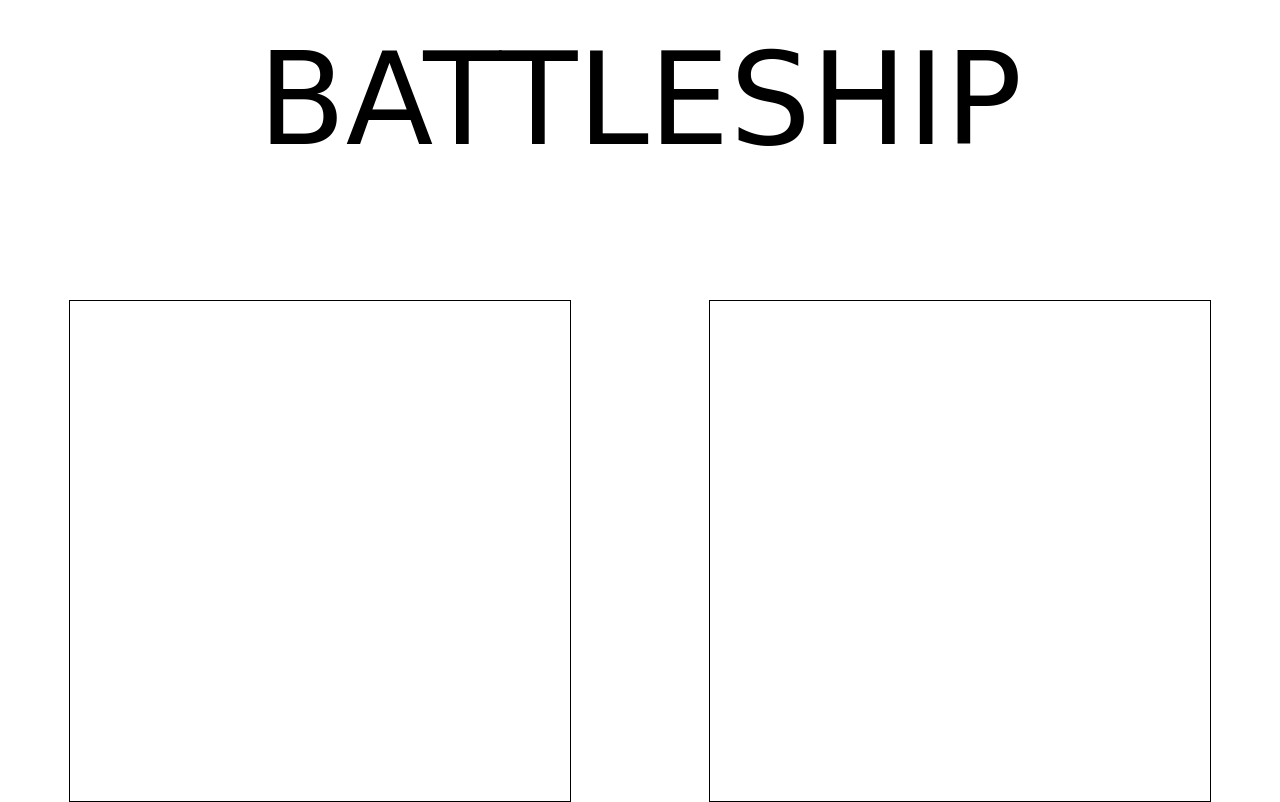
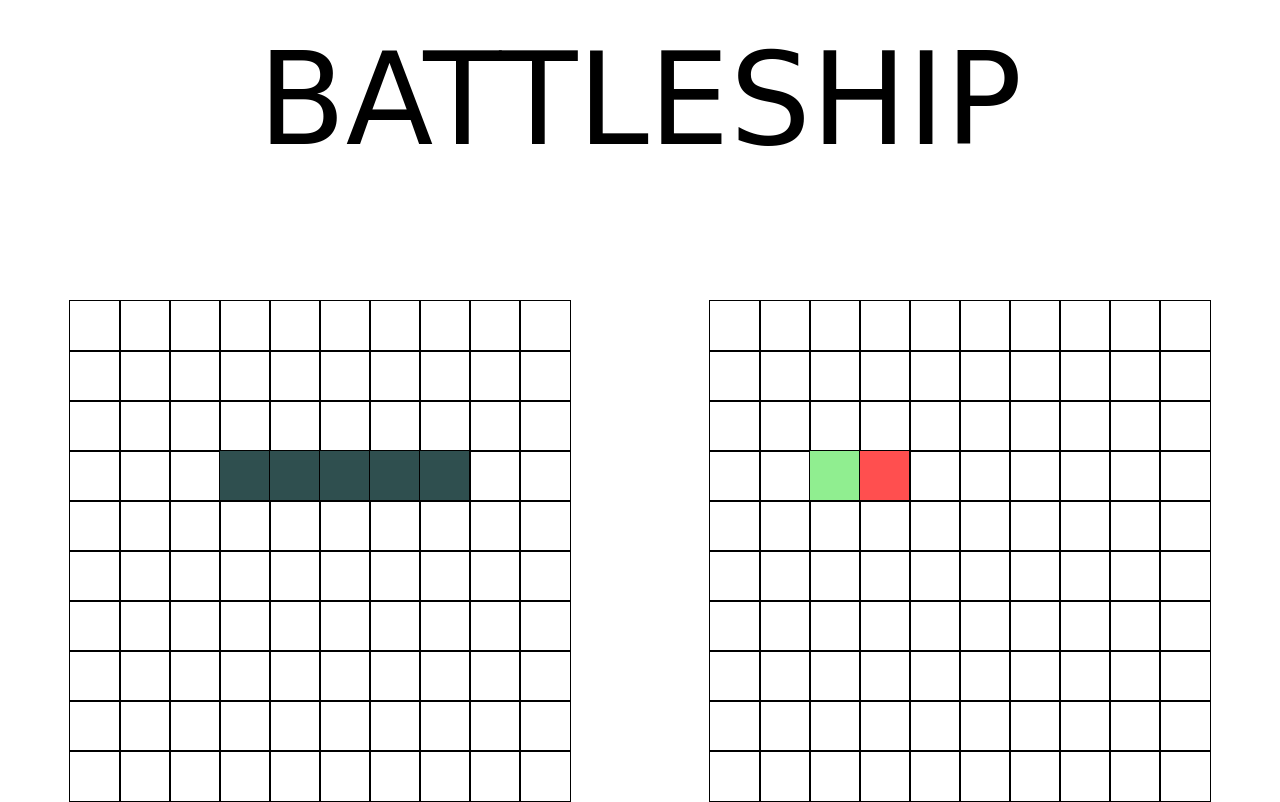
Before and after one commit to gcerv93/Battleship, a website built with webpack: page src/index.html in a window 1280 px wide. Built offline with nearby package versions, Linux system fonts and the light colour scheme.

Commit message:
Add computerBoard display logic

```diff
--- /dev/null
+++ b/src/appLogic/DOMstuff.js
@@ -0,0 +1,56 @@
+const displayLeftDiv = (board) => {
+  const leftDiv = document.querySelector(".left");
+
+  // TODO: add support for when a shot is a hit or a miss
+  board.getBoard().forEach((row, i) => {
+    const rowCell = document.createElement("div");
+    rowCell.dataset.index = i;
+    rowCell.classList.add("row");
+    row.forEach((cell, idx) => {
+      const boardCell = document.createElement("div");
+      boardCell.dataset.index = idx;
+
+      if (cell === false) {
+        boardCell.classList.add("cell");
+      } else {
+        boardCell.classList.add("occupied");
+      }
+
+      rowCell.appendChild(boardCell);
+    });
+    leftDiv.appendChild(rowCell);
+  });
+};
+
+const isArrayInArray = (arr, item) => {
+  const itemAsString = JSON.stringify(item);
+
+  const contains = arr.some((ele) => JSON.stringify(ele) === itemAsString);
+  return contains;
+};
+
+const displayRightDiv = (board) => {
+  const rightDiv = document.querySelector(".right");
+
+  board.getBoard().forEach((row, i) => {
+    const rowCell = document.createElement("div");
+    rowCell.dataset.index = i;
+    rowCell.classList.add("row");
+    row.forEach((cell, idx) => {
+      const boardCell = document.createElement("div");
+      boardCell.dataset.index = idx;
+      boardCell.classList.add("cell");
+
+      if (cell.hit) {
+        boardCell.classList.add("hit");
+      } else if (isArrayInArray(board.missed, [i, idx])) {
+        boardCell.classList.add("miss");
+      }
+
+      rowCell.appendChild(boardCell);
+    });
+    rightDiv.appendChild(rowCell);
+  });
+};
+
+export { displayLeftDiv, displayRightDiv };
--- /dev/null
+++ b/src/appLogic/gameLoop.js
@@ -0,0 +1,29 @@
+import computerFactory from "./computerFactory";
+import playerFactory from "./playerFactory";
+import gameBoardFactory from "./gameBoardFactory";
+import { displayLeftDiv, displayRightDiv } from "./DOMstuff";
+
+const gameLoop = () => {
+  const humanPlayer = playerFactory("human");
+  const compPlayer = computerFactory();
+
+  const humanGameBoard = gameBoardFactory();
+  const compGameBoard = gameBoardFactory();
+
+  const gameOverCheck = () => {};
+
+  // FOR TESTING!!!
+  const firstShip = humanGameBoard.getShips()[0];
+  humanGameBoard.placeShip([3, 3], "horizontal", firstShip);
+  const compShip = compGameBoard.getShips()[0];
+  compGameBoard.placeShip([3, 3], "horizontal", compShip);
+  compGameBoard.receiveAttack([3, 3]);
+  compGameBoard.receiveAttack([3, 2]);
+  // FOR TESTING!!!
+
+  displayLeftDiv(humanGameBoard);
+  displayRightDiv(compGameBoard);
+  // addEventListeners(computerGameBoard);
+};
+
+export default gameLoop;
--- a/src/index.js
+++ b/src/index.js
@@ -1,3 +1,4 @@
 import "./styles.css";
+import gameLoop from "./appLogic/gameLoop";
 
-console.log("yooo");
+gameLoop();
--- a/src/styles.css
+++ b/src/styles.css
@@ -75,10 +75,45 @@ header {
   border: 1px solid black;
   height: 500px;
   width: 500px;
+  display: flex;
+  flex-direction: column;
 }
 
 .right {
   border: 1px solid black;
   height: 500px;
   width: 500px;
+  display: flex;
+  flex-direction: column;
 }
+
+.row {
+  display: flex;
+  flex: 1;
+}
+
+.cell {
+  outline: 0.1px solid black;
+  flex: 1;
+  box-sizing: border-box;
+}
+
+.right .cell:hover {
+  background-color: gray;
+}
+
+.occupied {
+  outline: 0.1px solid black;
+  flex: 1;
+  background-color: darkslategrey;
+}
+
+.hit {
+  background-color: rgb(255, 79, 79);
+  pointer-events: none;
+}
+
+.miss {
+  background-color: lightgreen;
+  pointer-events: none;
+}
--- a/webpack.config.js
+++ b/webpack.config.js
@@ -16,7 +16,6 @@ module.exports = {
   output: {
     filename: "main.js",
     path: path.resolve(__dirname, "dist"),
-    clean: true,
   },
   module: {
     rules: [
```
Also changed, not shown: dist/main.css, dist/main.js.
